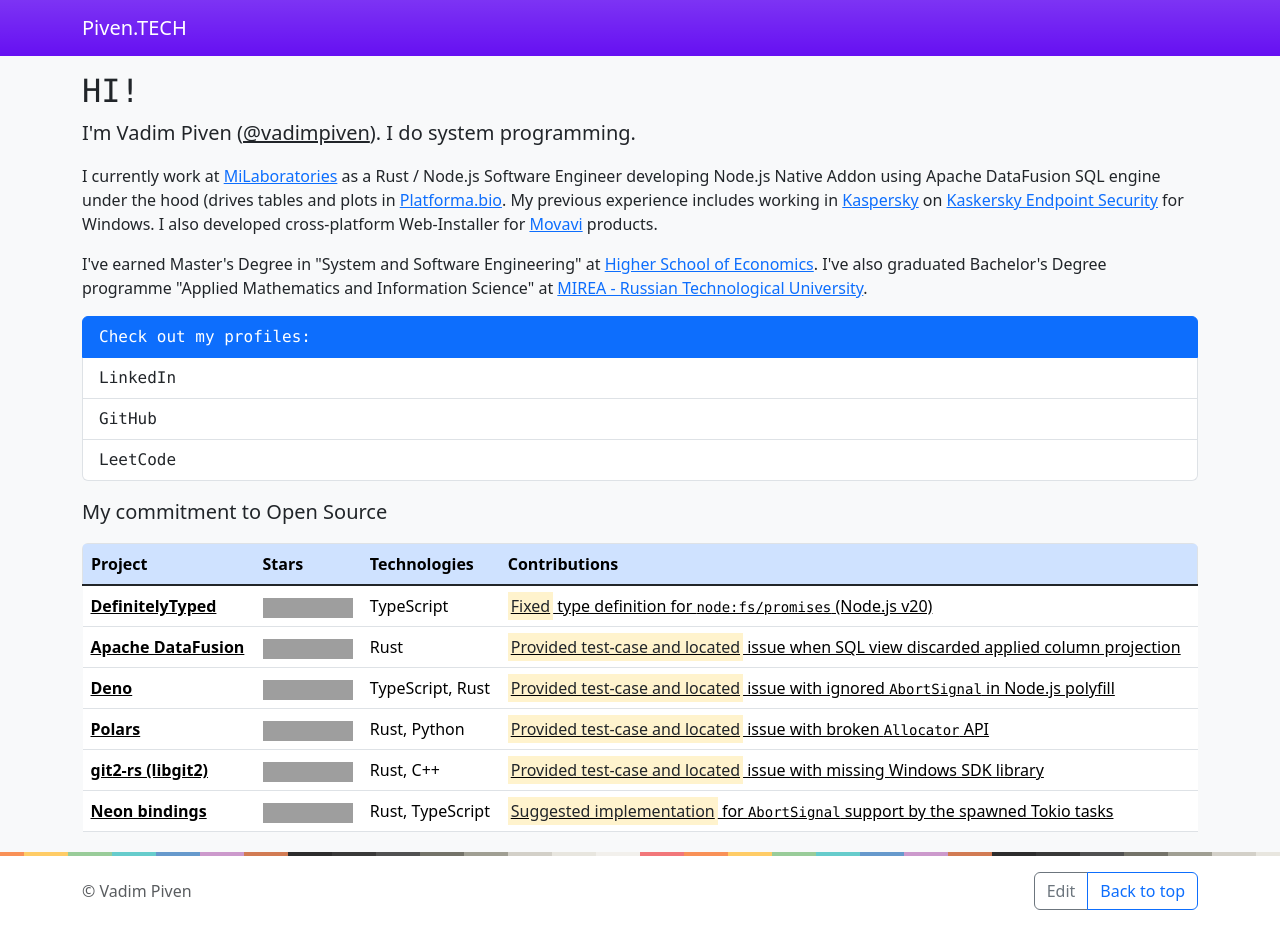
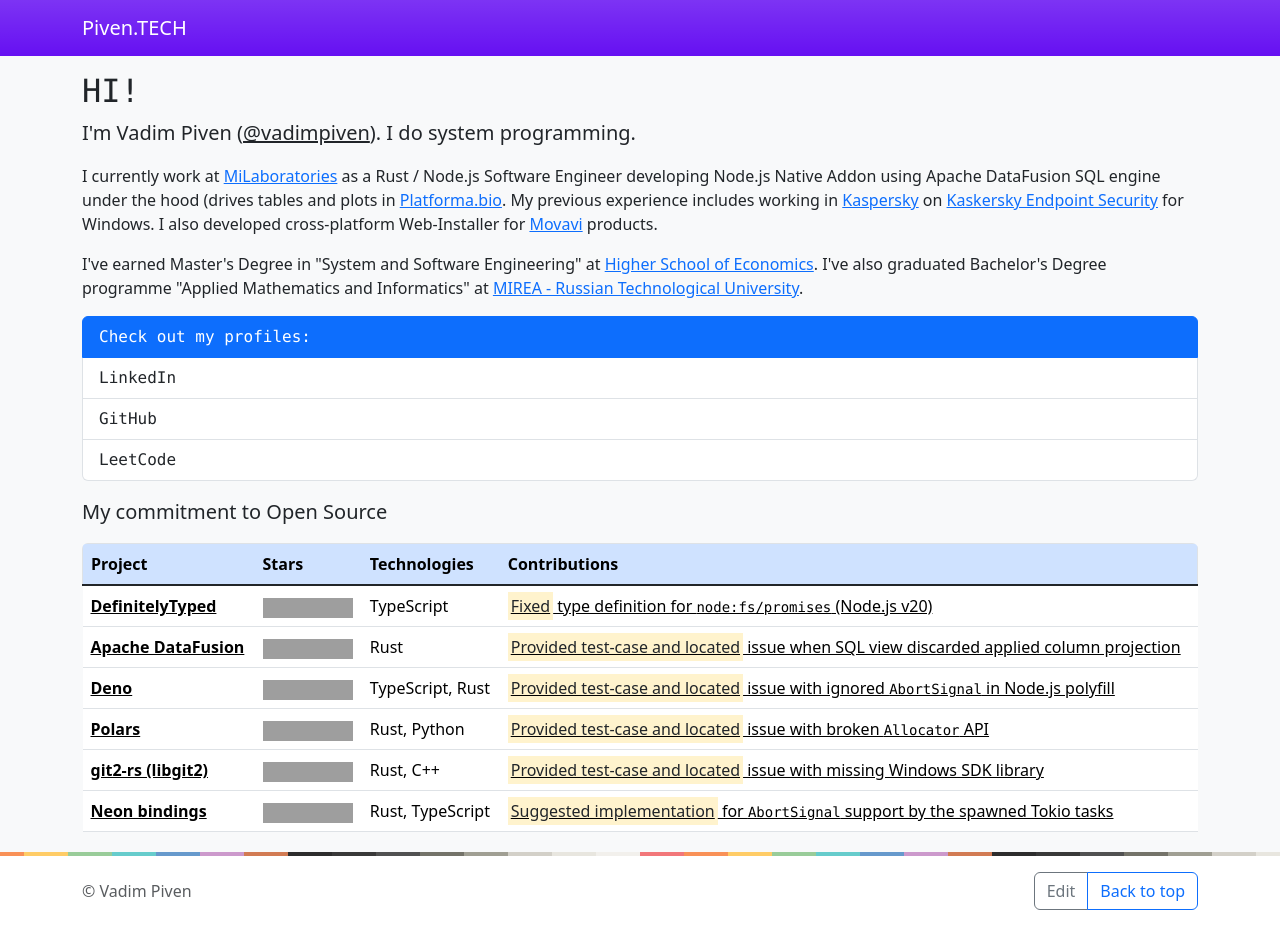
Before and after one commit to vadimpiven/vadimpiven, a Jekyll site: the page built from index.html, in a window 1280 px wide, cut to the strip 0-926 px from the top of the page. Built offline with Jekyll 4.4.1, drawn with Linux system fonts in a browser that asks for light colours; grey boxes are pictures that could not be loaded.

Commit message:
Update index.html

```diff
--- a/index.html
+++ b/index.html
@@ -17,7 +17,7 @@
 <p>
   I've earned Master's Degree in "System and Software Engineering" at
     <a href="https://www.hse.ru/en/">Higher School of Economics</a>.
-  I've also graduated Bachelor's Degree programme "Applied Mathematics and Information Science" at
+  I've also graduated Bachelor's Degree programme "Applied Mathematics and Informatics" at
     <a href="https://english.mirea.ru/">MIREA - Russian Technological University</a>.
 </p>
 
```
